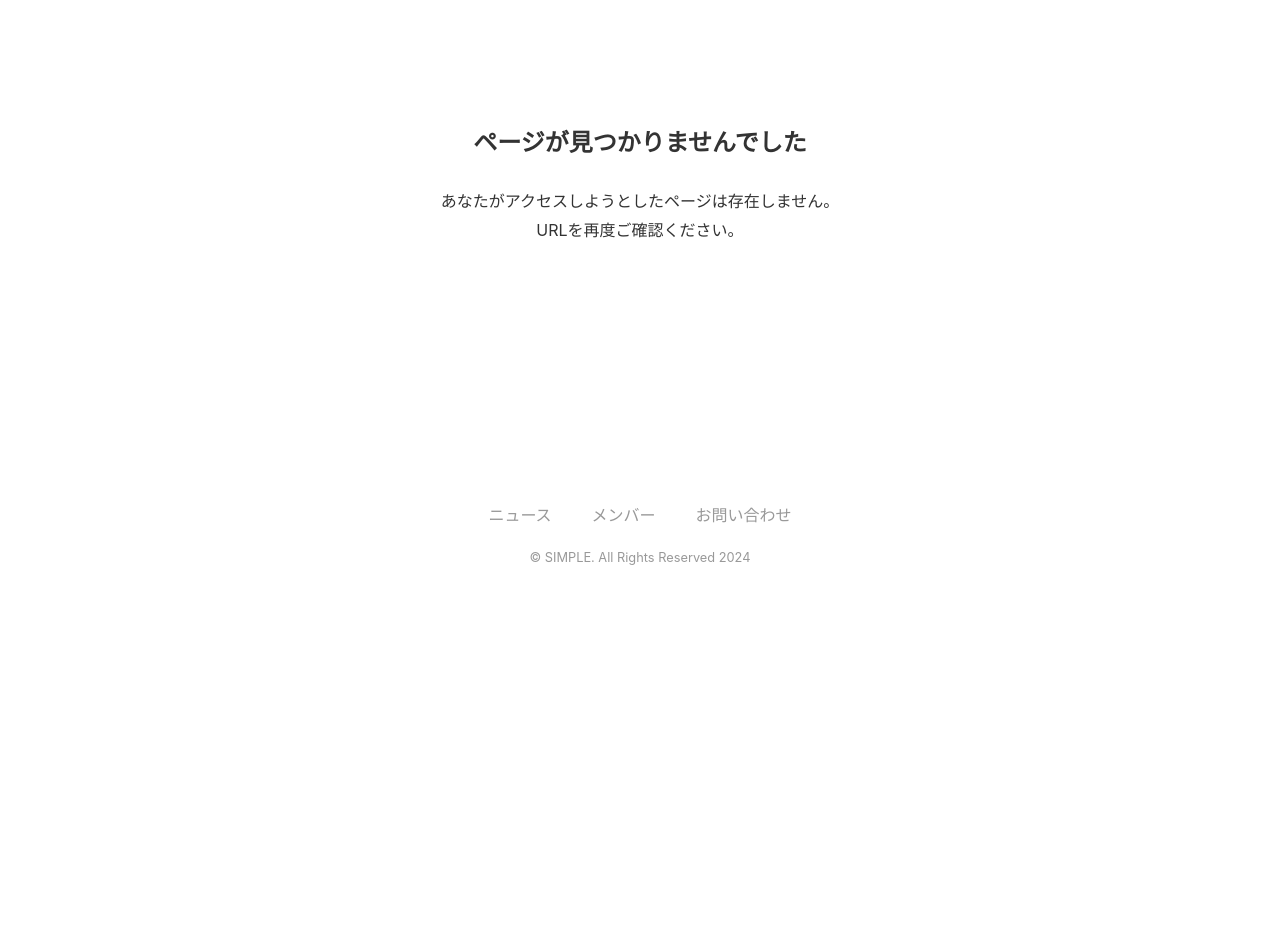
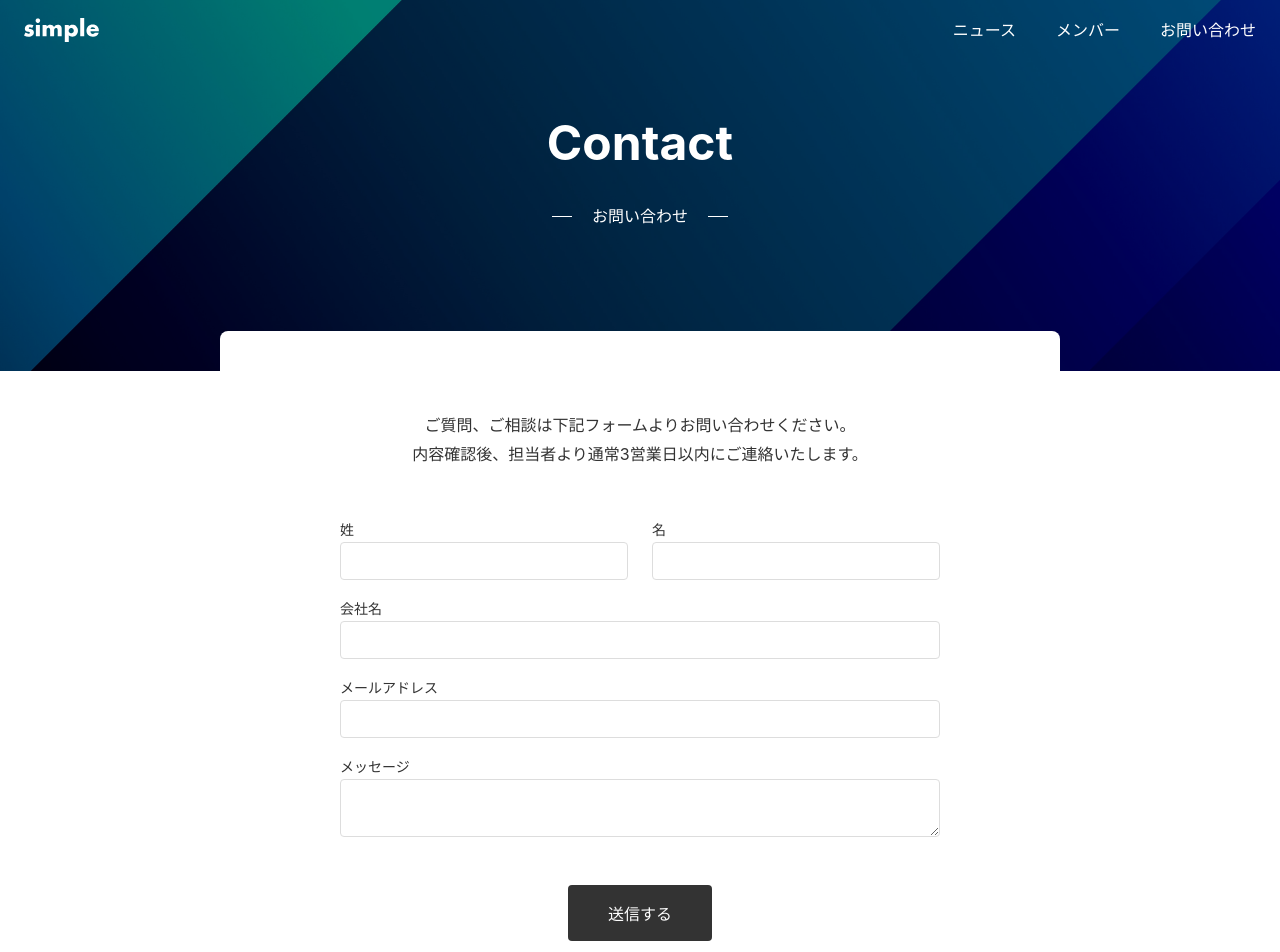
Before and after one commit to KimiyukiYamauchi/my-next-project2, a Next.js app: page /contact in a window 1280 px wide. Before the commit this address had no page. Shown: the top 952 px of the page. Before the commit the page ends 800 px from the top, so only its background shows below. Built offline with nearby package versions, Linux system fonts and the light colour scheme.

Commit message:
9章まで完了

```diff
--- /dev/null
+++ b/app/_actions/contact.ts
@@ -0,0 +1,102 @@
+"use server";
+
+function validateEmail(email: string) {
+  const pattern = /^[^\s@]+@[^\s@]+\.[^\s@]+$/;
+  return pattern.test(String(email).toLowerCase());
+}
+
+export async function createContactData(_prevState: any, formData: FormData) {
+  const rawFormData = {
+    lastname: formData.get("lastname") as string,
+    firstname: formData.get("firstname") as string,
+    company: formData.get("company") as string,
+    email: formData.get("email") as string,
+    message: formData.get("message") as string,
+  };
+
+  if (!rawFormData.lastname) {
+    return { status: "error", message: "姓を入力してください" };
+  }
+
+  if (!rawFormData.firstname) {
+    return { status: "error", message: "名を入力してください" };
+  }
+
+  if (!rawFormData.company) {
+    return { status: "error", message: "会社名を入力してください" };
+  }
+
+  if (!rawFormData.email) {
+    return { status: "error", message: "メールアドレスを入力してください" };
+  }
+
+  if (!validateEmail(rawFormData.email)) {
+    return {
+      status: "error",
+      message: "メールアドレスの形式が正しくありません",
+    };
+  }
+
+  if (!rawFormData.message) {
+    return { status: "error", message: "メッセージを入力してください。" };
+  }
+
+  const portalId = process.env.HUBSPOT_PORTAL_ID;
+  const formId = process.env.HUBSPOT_FORM_ID;
+
+  if (!portalId || !formId) {
+    console.error("HUBSPOT_PORTAL_ID / HUBSPOT_FORM_ID が未設定");
+    return {
+      status: "error",
+      message: "設定エラー：管理者に連絡してください。",
+    };
+  }
+
+  const url = `https://api.hsforms.com/submissions/v3/integration/submit/${portalId}/${formId}`;
+
+  const payload = {
+    fields: [
+      { name: "lastname", value: rawFormData.lastname },
+      { name: "firstname", value: rawFormData.firstname },
+      { name: "company", value: rawFormData.company },
+      { name: "email", value: rawFormData.email },
+      { name: "message", value: rawFormData.message },
+    ],
+    // GDPR 必須のポータルでは以下が必要（不要なら削除可）
+    // legalConsentOptions: {
+    //   consent: {
+    //     consentToProcess: true,
+    //     text: "I agree to allow processing of my data.",
+    //     communications: [{ value: true, subscriptionTypeId: 999, text: "I agree to receive communications." }]
+    //   }
+    // }
+  };
+
+  const result = await fetch(url, {
+    method: "POST",
+    headers: { "Content-Type": "application/json" },
+    body: JSON.stringify(payload),
+    // 企業プロキシ等で必要な場合: next: { revalidate: 0 }
+  });
+
+  // エラーハンドリングを厳密に
+  const text = await result.text(); // まずテキストで読む（HTMLエラーでも読める）
+  let data: any = null;
+  try {
+    data = text ? JSON.parse(text) : null;
+  } catch {
+    /* HTML 等JSON以外 */
+  }
+
+  if (!result.ok) {
+    console.error("HubSpot submit error", {
+      status: result.status,
+      data: data ?? text,
+    });
+    return { status: "error", message: "お問い合わせに失敗しました。" };
+  }
+
+  console.log("HubSpot submit success", { data });
+
+  return { status: "success", message: "OK" };
+}
--- /dev/null
+++ b/app/_components/ContactForm/index.module.css
@@ -0,0 +1,73 @@
+.form {
+  max-width: 600px;
+  margin: 0 auto;
+}
+
+.item {
+  display: flex;
+  flex-direction: column;
+  flex: 1;
+  padding: 8px 0;
+}
+
+.horizontal {
+  display: flex;
+  justify-content: flex-start;
+  align-items: center;
+  width: 100%;
+  gap: 24px;
+}
+
+.label {
+  font-size: 14px;
+}
+
+.textfield {
+  border: 1px solid var(--color-border);
+  padding: 8px;
+  border-radius: 4px;
+  line-height: 1.5;
+  width: 100%;
+}
+
+.textarea {
+  border: 1px solid var(--color-border);
+  padding: 8px;
+  border-radius: 4px;
+  line-height: 1.5;
+  width: 100%;
+}
+
+.actions {
+  text-align: center;
+  margin-top: 40px;
+}
+
+.button {
+  border: none;
+  background-color: var(--color-button-primary);
+  padding: 16px 40px;
+  font-size: 16px;
+  border-radius: 4px;
+  color: var(--color-text-unpainted);
+  cursor: pointer;
+}
+
+.success {
+  background-color: var(--color-bg-sub);
+  text-align: center;
+  padding: 40px;
+  border-radius: var(--border-radius);
+}
+
+.error {
+  color: var(--color-text-error);
+  font-size: 14px;
+  margin-bottom: 8px;
+}
+
+@media (max-width: 640px) {
+  .success {
+    text-align: left;
+  }
+}
--- /dev/null
+++ b/app/_components/ContactForm/index.tsx
@@ -0,0 +1,91 @@
+"use client";
+
+import { createContactData } from "@/app/_actions/contact";
+import { useFormState } from "react-dom";
+import styles from "./index.module.css";
+import { init } from "next/dist/compiled/webpack/webpack";
+
+const initialState = {
+  status: "",
+  message: "",
+};
+
+export default function ContactForm() {
+  const [state, formAction] = useFormState(createContactData, initialState);
+  console.log("form state:", state);
+  if (state.status === "success") {
+    return (
+      <p className={styles.success}>
+        お問い合わせいただき、ありがとうございます。
+        <br />
+        お返事まで今しばらくお待ちください。
+      </p>
+    );
+  }
+  return (
+    <form className={styles.form} action={formAction}>
+      <div className={styles.horizontal}>
+        <div className={styles.item}>
+          <label className={styles.label} htmlFor="lastname">
+            姓
+          </label>
+          <input
+            className={styles.textfield}
+            type="text"
+            id="lastname"
+            name="lastname"
+          />
+        </div>
+        <div className={styles.item}>
+          <label className={styles.label} htmlFor="firstname">
+            名
+          </label>
+          <input
+            className={styles.textfield}
+            type="text"
+            id="firstname"
+            name="firstname"
+          />
+        </div>
+      </div>
+      <div className={styles.item}>
+        <label className={styles.label} htmlFor="company">
+          会社名
+        </label>
+        <input
+          className={styles.textfield}
+          type="text"
+          id="company"
+          name="company"
+        />
+      </div>
+      <div className={styles.item}>
+        <label className={styles.label} htmlFor="email">
+          メールアドレス
+        </label>
+        <input
+          className={styles.textfield}
+          type="text"
+          id="email"
+          name="email"
+        />
+      </div>
+      <div className={styles.item}>
+        <label className={styles.label} htmlFor="message">
+          メッセージ
+        </label>
+        <textarea
+          className={styles.textarea}
+          id="message"
+          name="message"
+        ></textarea>
+      </div>
+      <div className={styles.actions}>
+        {state.status === "error" && (
+          <p className={styles.error}>{state.message}</p>
+        )}
+        <input type="submit" value="送信する" className={styles.button} />
+      </div>
+    </form>
+  );
+}
--- /dev/null
+++ b/app/contact/layout.tsx
@@ -0,0 +1,15 @@
+import Hero from "@/app/_components/Hero";
+import Sheet from "@/app/_components/Sheet";
+
+type Props = {
+  children: React.ReactNode;
+};
+
+export default function RootLayout({ children }: Props) {
+  return (
+    <>
+      <Hero title="Contact" sub="お問い合わせ" />
+      <Sheet>{children}</Sheet>
+    </>
+  );
+}
--- /dev/null
+++ b/app/contact/page.module.css
@@ -0,0 +1,10 @@
+.text {
+  text-align: center;
+  margin-bottom: 40px;
+}
+
+@media (max-width: 640px) {
+  .text {
+    text-align: left;
+  }
+}
--- /dev/null
+++ b/app/contact/page.tsx
@@ -0,0 +1,15 @@
+import styles from "./page.module.css";
+import ContactForm from "@/app/_components/ContactForm";
+
+export default function Page() {
+  return (
+    <div className={styles.container}>
+      <p className={styles.text}>
+        ご質問、ご相談は下記フォームよりお問い合わせください。
+        <br />
+        内容確認後、担当者より通常3営業日以内にご連絡いたします。
+      </p>
+      <ContactForm />
+    </div>
+  );
+}
```
